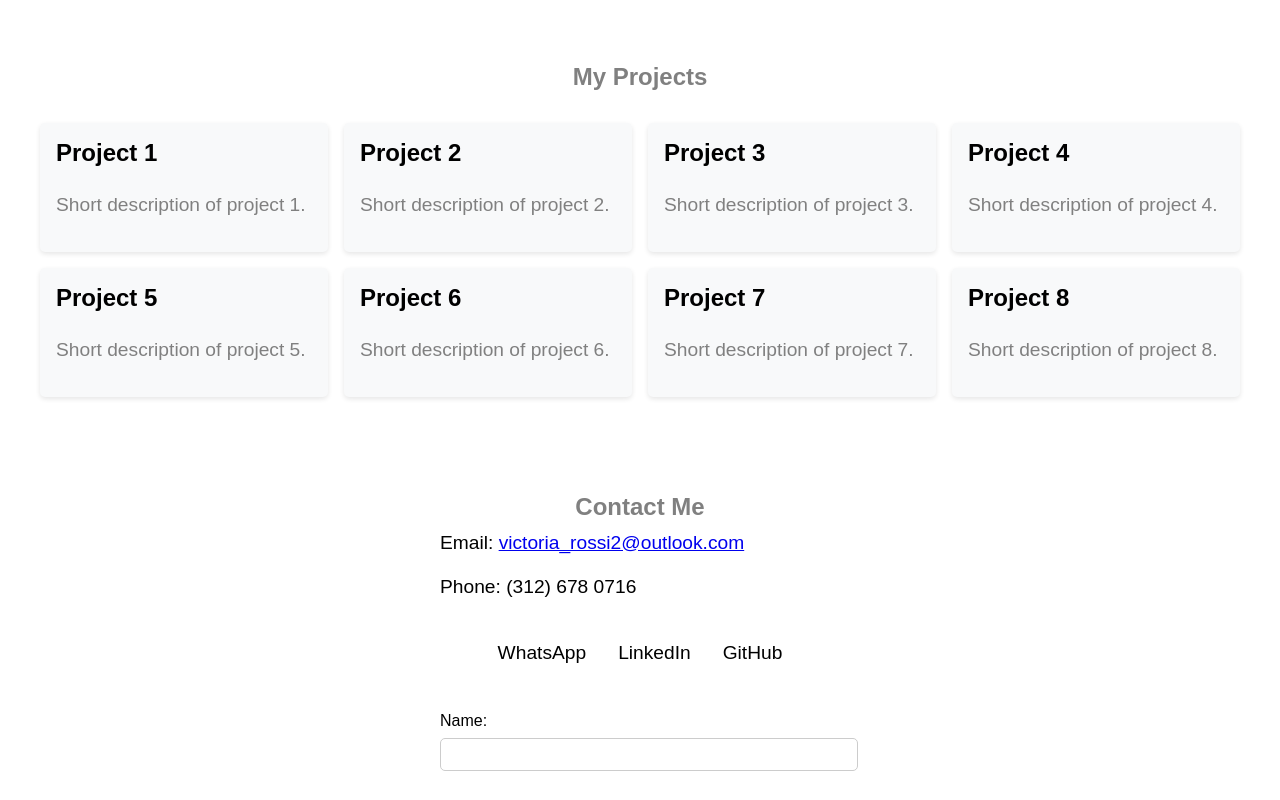
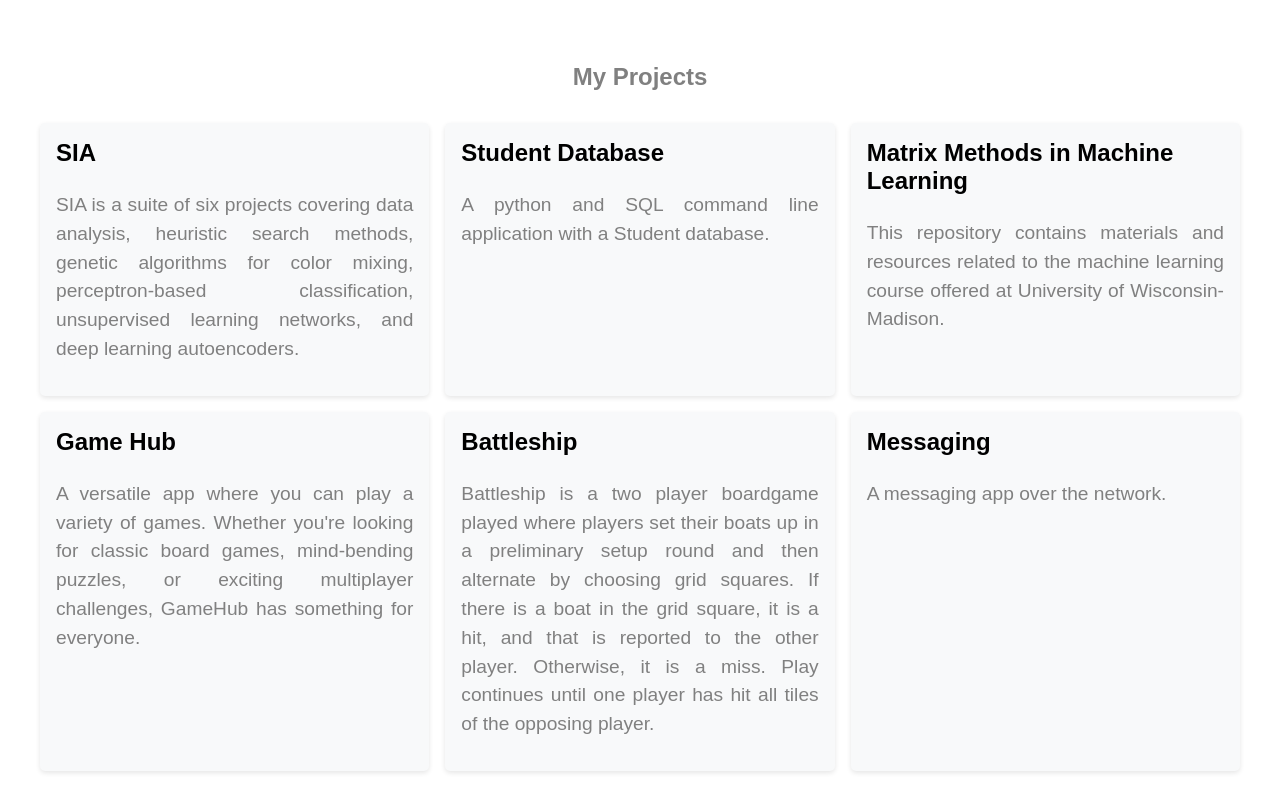
Before and after one commit to victoriarossi/portfolio, a React (Create React App) app: page / in a window 1280 px wide. Shown: the part 1340-2140 px from the top of the page. Built offline with nearby package versions, Linux system fonts and the light colour scheme.

Commit message:
projects updated

```diff
--- a/src/components/Projects.js
+++ b/src/components/Projects.js
@@ -3,14 +3,12 @@ import ProjectCard from './ProjectCard';
 import './css/Projects.css';
 
 const projectsData = [
-  { title: 'Project 1', description: 'Short description of project 1.', link: 'https://github.com/victoriarossi/project1' },
-  { title: 'Project 2', description: 'Short description of project 2.', link: 'https://github.com/victoriarossi/project2' },
-  { title: 'Project 3', description: 'Short description of project 3.', link: 'https://github.com/victoriarossi/project3' },
-  { title: 'Project 4', description: 'Short description of project 4.', link: 'https://github.com/victoriarossi/project4' },
-  { title: 'Project 5', description: 'Short description of project 5.', link: 'https://github.com/victoriarossi/project5' },
-  { title: 'Project 6', description: 'Short description of project 6.', link: 'https://github.com/victoriarossi/project6' },
-  { title: 'Project 7', description: 'Short description of project 7.', link: 'https://github.com/victoriarossi/project7' },
-  { title: 'Project 8', description: 'Short description of project 8.', link: 'https://github.com/victoriarossi/project8' }
+  { title: 'SIA', description: 'SIA is a suite of six projects covering data analysis, heuristic search methods, genetic algorithms for color mixing, perceptron-based classification, unsupervised learning networks, and deep learning autoencoders.', link: 'https://github.com/victoriarossi/SIA.git' },
+  { title: 'Student Database', description: 'A python and SQL command line application with a Student database.', link: 'https://github.com/victoriarossi/student-db' },
+  { title: 'Matrix Methods in Machine Learning', description: 'This repository contains materials and resources related to the machine learning course offered at University of Wisconsin-Madison.', link: 'https://github.com/victoriarossi/Machine-Learning' },
+  { title: 'Game Hub', description: 'A versatile app where you can play a variety of games. Whether you\'re looking for classic board games, mind-bending puzzles, or exciting multiplayer challenges, GameHub has something for everyone.', link: 'https://github.com/victoriarossi/games' },
+  { title: 'Battleship', description: 'Battleship is a two player boardgame played where players set their boats up in a preliminary setup round and then alternate by choosing grid squares. If there is a boat in the grid square, it is a hit, and that is reported to the other player. Otherwise, it is a miss. Play continues until one player has hit all tiles of the opposing player.', link: 'https://github.com/victoriarossi/cs342-finalproject' },
+  { title: 'Messaging', description: 'A messaging app over the network.', link: 'https://github.com/victoriarossi/cs342-project3'}
 ];
 
 const Projects = () => {
--- a/src/components/css/Projects.css
+++ b/src/components/css/Projects.css
@@ -14,7 +14,7 @@
 
   .projects-grid {
     display: grid;
-    grid-template-columns: repeat(4, 1fr);
+    grid-template-columns: repeat(3, 1fr);
     gap: 1rem;
   }
 
```
